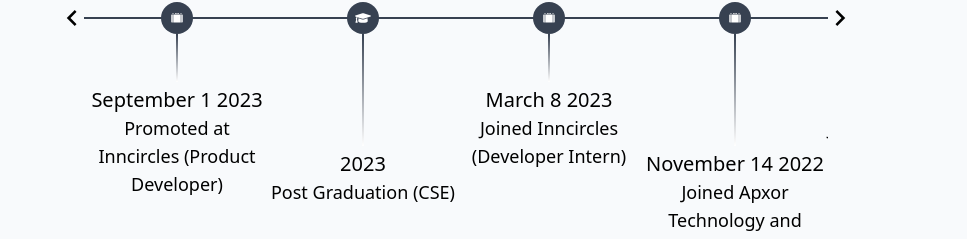
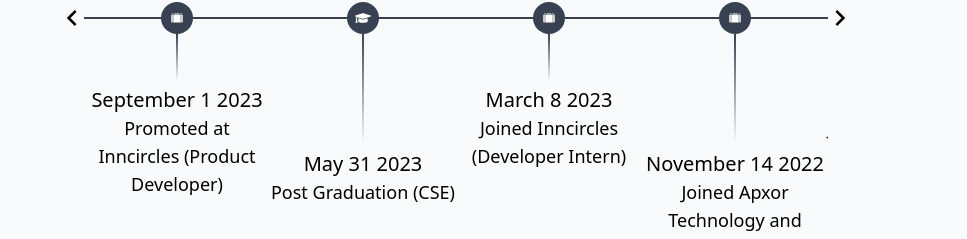
Before and after one commit to raziqali0306/myportfolio, a Next.js app: page / in a window 1280 px wide. Shown: the part 4206-4445 px from the top of the page, without its empty margins (184-1151 px from the left). Built offline with nearby package versions, Linux system fonts and the light colour scheme.

Commit message:
adds month and date to post graduation year

```diff
--- a/components/timeline.tsx
+++ b/components/timeline.tsx
@@ -18,7 +18,7 @@
 
     const Content: Array<Entry> = [
         { date: 'September 1 2023', description: 'Promoted at Inncircles (Product Developer)', type: 'work' },
-        { date: '2023', description: 'Post Graduation (CSE)', type: 'graduation' },
+        { date: 'May 31 2023', description: 'Post Graduation (CSE)', type: 'graduation' },
         { date: 'March 8 2023', description: 'Joined Inncircles (Developer Intern)', type: 'work' },
         { date: 'November 14 2022', description: 'Joined Apxor Technology and Solutions (ASDE Intern)', type: 'work' },
         { date: 'June 3 2022', description: 'Joined Ezlens Eyewear Pvt.Ltd (Developer Intern)', type: 'work' },
```
